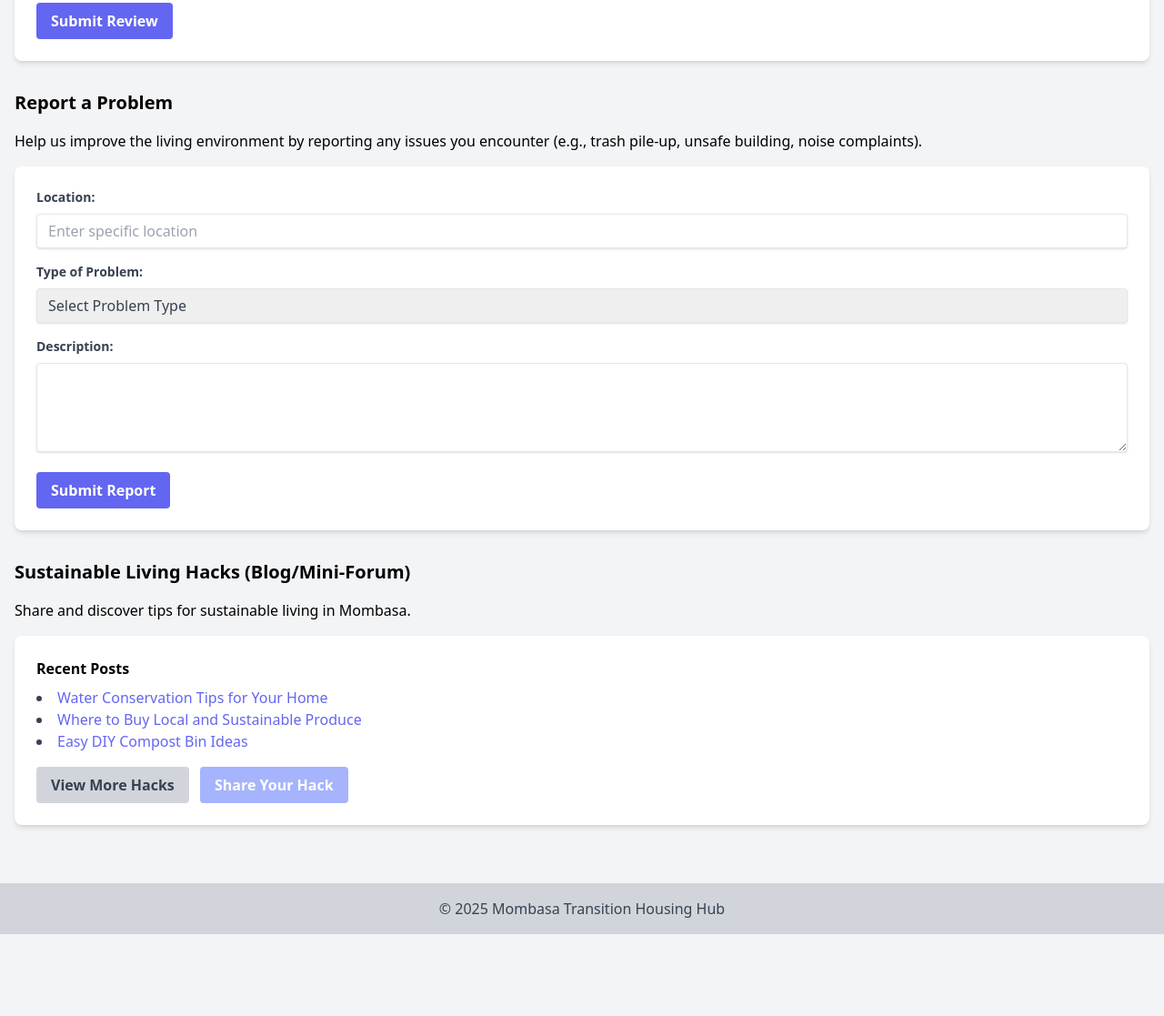
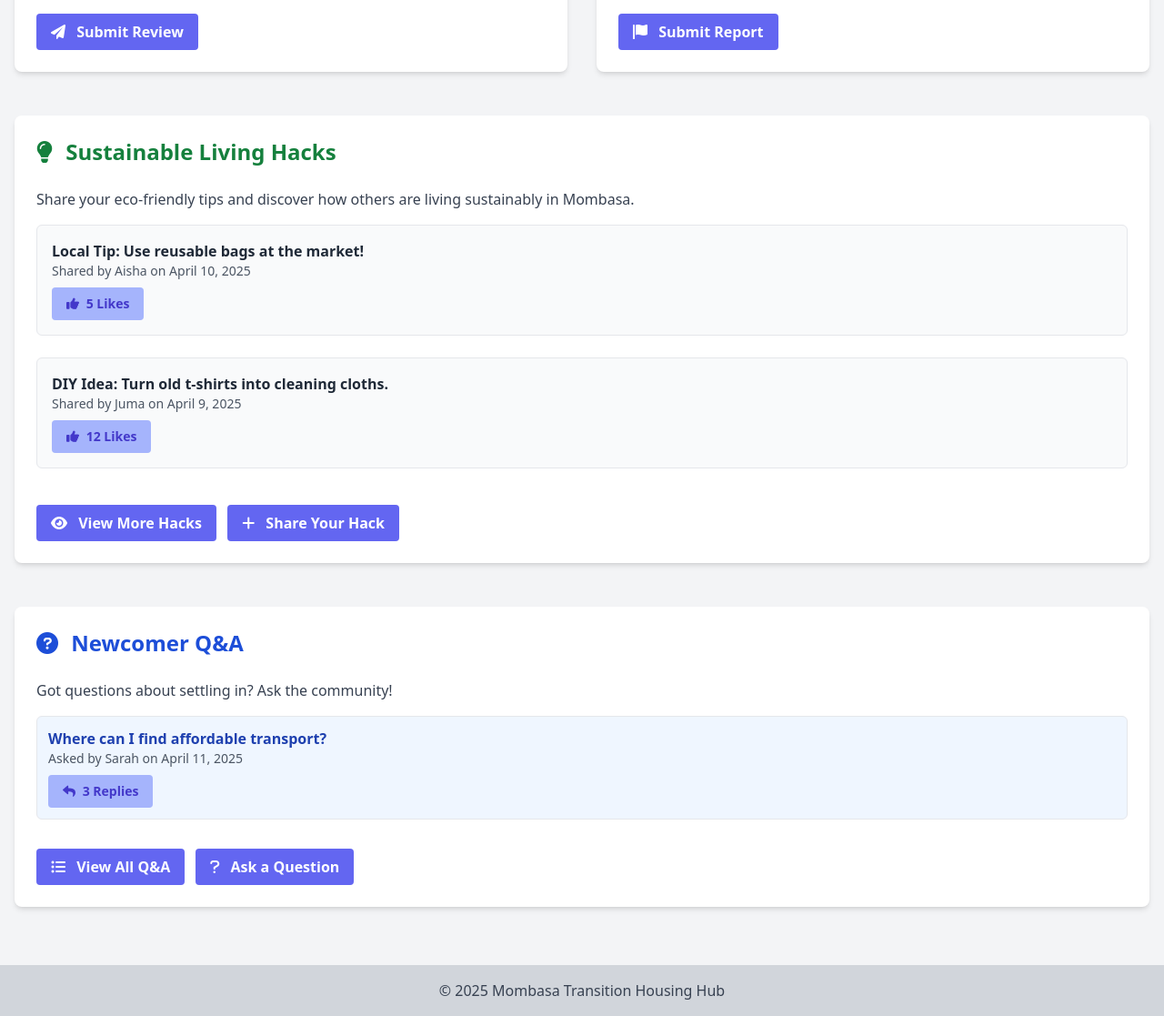
Before and after one commit to fnabwire/mombasa_housing_hub, a plain HTML site: page community.html in a window 1280 px wide. Shown: the part 573-1690 px from the top of the page at 91% size. Before the commit the page ends 1600 px from the top, so only its background shows below. Drawn offline with nearby package versions, Linux system fonts and the light colour scheme.

Commit message:
communityupdates

```diff
--- a/community.html
+++ b/community.html
@@ -5,34 +5,34 @@
     <meta name="viewport" content="width=device-width, initial-scale=1.0">
     <title>Community - Mombasa Transition Housing Hub</title>
     <script src="https://cdn.tailwindcss.com"></script>
+    <link rel="stylesheet" href="https://cdnjs.cloudflare.com/ajax/libs/font-awesome/6.0.0/css/all.min.css" integrity="sha512-9usAa10IRO0HhonpyAIVpjrylPvoDwiPUiKdWk5t3PyolY1cOd4DSE0Ga+ri4AuTroPR5aQvXU9xC6qOPnzFeg==" crossorigin="anonymous" referrerpolicy="no-referrer" />
 </head>
 <body class="bg-gray-100 font-sans">
-    <header class="bg-indigo-500 text-white py-4">
-        <div class="container mx-auto px-4">
-            <h1 class="text-2xl font-bold">Community</h1>
-            <p class="text-sm">Share Experiences, Report Issues, and Connect with Locals</p>
+    <header class="bg-indigo-500 text-white py-6">
+        <div class="container mx-auto px-4 flex justify-between items-center">
+            <h1 class="text-2xl font-bold"><i class="fas fa-users mr-2"></i> Community Hub</h1>
+            <nav>
+                <ul class="flex space-x-4">
+                    <li><a href="index.html" class="hover:text-indigo-200"><i class="fas fa-home mr-1"></i> Home</a></li>
+                    <li><a href="listings.html" class="hover:text-indigo-200"><i class="fas fa-list mr-1"></i> Housing</a></li>
+                    <li><a href="ecoliving.html" class="hover:text-indigo-200"><i class="fas fa-leaf mr-1"></i> Eco-Living</a></li>
+                    <li><a href="community.html" class="hover:text-indigo-200"><i class="fas fa-comments mr-1"></i> Community</a></li>
+                </ul>
+            </nav>
         </div>
     </header>
 
-    <nav class="bg-gray-200 py-2">
-        <div class="container mx-auto px-4">
-            <ul class="flex space-x-4">
-                <li><a href="index.html" class="hover:text-indigo-500">Home</a></li>
-                <li><a href="listings.html" class="hover:text-indigo-500">Housing Listings</a></li>
-                <li><a href="ecoliving.html" class="hover:text-indigo-500">Eco-Living</a></li>
-                <li><a href="community.html" class="hover:text-indigo-500">Community</a></li>
-            </ul>
-        </div>
-    </nav>
+    <main class="container mx-auto py-8 px-4">
+        <section class="mb-12">
+            <h2 class="text-2xl font-semibold mb-6 text-indigo-700"><i class="fas fa-bullhorn mr-2"></i> Share Your Voice</h2>
+            <p class="mb-4 text-gray-700">Connect with fellow newcomers and long-term residents. Share your housing experiences and help build a supportive community.</p>
 
-    <main class="container mx-auto py-8 px-4">
-        <section class="mb-8">
-            <h2 class="text-xl font-semibold mb-4">Leave a Review</h2>
-            <p class="mb-4">Share your experiences with temporary housing in Mombasa to help other newcomers.</p>
+            <div class="grid grid-cols-1 md:grid-cols-2 gap-8">
                 <div class="bg-white rounded-lg shadow-md p-6">
+                    <h3 class="font-semibold text-lg mb-4 text-indigo-600"><i class="fas fa-star-half-alt mr-2"></i> Leave a Housing Review</h3>
                     <form>
                         <div class="mb-4">
-                        <label for="housingId" class="block text-gray-700 text-sm font-bold mb-2">Housing (e.g., Bedsitter in Nyali):</label>
+                            <label for="housingId" class="block text-gray-700 text-sm font-bold mb-2">Housing (e.g., "Bedsitter near City Mall"):</label>
                             <input type="text" id="housingId" class="shadow appearance-none border rounded w-full py-2 px-3 text-gray-700 leading-tight focus:outline-none focus:shadow-outline" placeholder="Enter housing description">
                         </div>
                         <div class="mb-4">
@@ -43,15 +43,12 @@
                             <label for="reviewText" class="block text-gray-700 text-sm font-bold mb-2">Your Review:</label>
                             <textarea id="reviewText" rows="4" class="shadow appearance-none border rounded w-full py-2 px-3 text-gray-700 leading-tight focus:outline-none focus:shadow-outline"></textarea>
                         </div>
-                    <button class="bg-indigo-500 hover:bg-indigo-700 text-white font-bold py-2 px-4 rounded focus:outline-none focus:shadow-outline">Submit Review</button>
+                        <button class="bg-indigo-500 hover:bg-indigo-700 text-white font-bold py-2 px-4 rounded focus:outline-none focus:shadow-outline"><i class="fas fa-paper-plane mr-2"></i> Submit Review</button>
                     </form>
                 </div>
-        </section>
 
-        <section class="mb-8">
-            <h2 class="text-xl font-semibold mb-4">Report a Problem</h2>
-            <p class="mb-4">Help us improve the living environment by reporting any issues you encounter (e.g., trash pile-up, unsafe building, noise complaints).</p>
                 <div class="bg-white rounded-lg shadow-md p-6">
+                    <h3 class="font-semibold text-lg mb-4 text-red-600"><i class="fas fa-exclamation-triangle mr-2"></i> Report an Issue</h3>
                     <form>
                         <div class="mb-4">
                             <label for="location" class="block text-gray-700 text-sm font-bold mb-2">Location:</label>
@@ -61,40 +58,102 @@
                             <label for="problemType" class="block text-gray-700 text-sm font-bold mb-2">Type of Problem:</label>
                             <select id="problemType" class="shadow appearance-none border rounded w-full py-2 px-3 text-gray-700 leading-tight focus:outline-none focus:shadow-outline">
                                 <option value="">Select Problem Type</option>
-                            <option value="trash">Trash Pile-Up</option>
-                            <option value="safety">Unsafe Building Condition</option>
-                            <option value="noise">Noise Complaint</option>
-                            <option value="other">Other</option>
+                                <option value="trash"><i class="fas fa-trash mr-1"></i> Trash Pile-Up</option>
+                                <option value="safety"><i class="fas fa-shield-alt mr-1"></i> Unsafe Building Condition</option>
+                                <option value="noise"><i class="fas fa-volume-up mr-1"></i> Noise Complaint</option>
+                                <option value="other"><i class="fas fa-question-circle mr-1"></i> Other</option>
                             </select>
                         </div>
                         <div class="mb-4">
                             <label for="description" class="block text-gray-700 text-sm font-bold mb-2">Description:</label>
                             <textarea id="description" rows="4" class="shadow appearance-none border rounded w-full py-2 px-3 text-gray-700 leading-tight focus:outline-none focus:shadow-outline"></textarea>
                         </div>
-                    <button class="bg-indigo-500 hover:bg-indigo-700 text-white font-bold py-2 px-4 rounded focus:outline-none focus:shadow-outline">Submit Report</button>
+                        <button class="bg-indigo-500 hover:bg-indigo-700 text-white font-bold py-2 px-4 rounded focus:outline-none focus:shadow-outline"><i class="fas fa-flag mr-2"></i> Submit Report</button>
                     </form>
+                </div>
             </div>
         </section>
 
-        <section class="mb-8">
-            <h2 class="text-xl font-semibold mb-4">Sustainable Living Hacks (Blog/Mini-Forum)</h2>
-            <p class="mb-4">Share and discover tips for sustainable living in Mombasa.</p>
-            <div class="bg-white rounded-lg shadow-md p-6">
-                <h3 class="font-semibold mb-2">Recent Posts</h3>
-                <ul class="list-disc list-inside text-gray-700">
-                    <li><a href="#" class="text-indigo-500 hover:underline">Water Conservation Tips for Your Home</a></li>
-                    <li><a href="#" class="text-indigo-500 hover:underline">Where to Buy Local and Sustainable Produce</a></li>
-                    <li><a href="#" class="text-indigo-500 hover:underline">Easy DIY Compost Bin Ideas</a></li>
-                </ul>
-                <button class="bg-gray-300 hover:bg-gray-400 text-gray-700 font-bold py-2 px-4 rounded focus:outline-none focus:shadow-outline mt-4">View More Hacks</button>
-                <button class="bg-indigo-300 hover:bg-indigo-400 text-white font-bold py-2 px-4 rounded focus:outline-none focus:shadow-outline mt-4 ml-2">Share Your Hack</button>
+        <section class="mb-12 bg-white rounded-lg shadow-md p-6">
+            <h2 class="text-2xl font-semibold mb-6 text-green-700"><i class="fas fa-lightbulb mr-2"></i> Sustainable Living Hacks</h2>
+            <p class="mb-4 text-gray-700">Share your eco-friendly tips and discover how others are living sustainably in Mombasa.</p>
+
+            <div id="hacks-container">
+                <div class="mb-6 p-4 border rounded-md bg-gray-50">
+                    <p class="font-semibold text-gray-800">Local Tip: Use reusable bags at the market!</p>
+                    <p class="text-gray-600 text-sm">Shared by Aisha on April 10, 2025</p>
+                    <button class="bg-indigo-300 hover:bg-indigo-400 text-indigo-700 font-bold py-2 px-4 rounded focus:outline-none focus:shadow-outline text-sm mt-2"><i class="fas fa-thumbs-up mr-1"></i> 5 Likes</button>
                 </div>
+                <div class="mb-6 p-4 border rounded-md bg-gray-50">
+                    <p class="font-semibold text-gray-800">DIY Idea: Turn old t-shirts into cleaning cloths.</p>
+                    <p class="text-gray-600 text-sm">Shared by Juma on April 9, 2025</p>
+                    <button class="bg-indigo-300 hover:bg-indigo-400 text-indigo-700 font-bold py-2 px-4 rounded focus:outline-none focus:shadow-outline text-sm mt-2"><i class="fas fa-thumbs-up mr-1"></i> 12 Likes</button>
+                </div>
+                </div>
+
+            <button class="bg-indigo-500 hover:bg-indigo-700 text-white font-bold py-2 px-4 rounded focus:outline-none focus:shadow-outline mt-4"><i class="fas fa-eye mr-2"></i> View More Hacks</button>
+            <button class="bg-indigo-500 hover:bg-indigo-700 text-white font-bold py-2 px-4 rounded focus:outline-none focus:shadow-outline mt-4 ml-2"><i class="fas fa-plus mr-2"></i> Share Your Hack</button>
+        </section>
+
+        <section class="bg-white rounded-lg shadow-md p-6">
+            <h2 class="text-2xl font-semibold mb-6 text-blue-700"><i class="fas fa-question-circle mr-2"></i> Newcomer Q&A</h2>
+            <p class="mb-4 text-gray-700">Got questions about settling in? Ask the community!</p>
+            <div id="qna-container">
+                <div class="mb-4 p-3 border rounded-md bg-blue-50">
+                    <p class="font-semibold text-blue-800">Where can I find affordable transport?</p>
+                    <p class="text-gray-600 text-sm">Asked by Sarah on April 11, 2025</p>
+                    <button class="bg-indigo-300 hover:bg-indigo-400 text-indigo-700 font-bold py-2 px-4 rounded focus:outline-none focus:shadow-outline text-sm mt-2"><i class="fas fa-reply mr-1"></i> 3 Replies</button>
+                </div>
+                </div>
+            <button class="bg-indigo-500 hover:bg-indigo-700 text-white font-bold py-2 px-4 rounded focus:outline-none focus:shadow-outline mt-4"><i class="fas fa-list-ul mr-2"></i> View All Q&A</button>
+            <button class="bg-indigo-500 hover:bg-indigo-700 text-white font-bold py-2 px-4 rounded focus:outline-none focus:shadow-outline mt-4 ml-2"><i class="fas fa-question mr-2"></i> Ask a Question</button>
         </section>
 
     </main>
 
-    <footer class="bg-gray-300 py-4 text-center text-gray-700">
+    <footer class="bg-gray-300 py-4 text-center text-gray-700 mt-8">
         <p>&copy; 2025 Mombasa Transition Housing Hub</p>
     </footer>
+
+    <script>
+        // Basic JavaScript for potential interactivity (expand as needed)
+        // You would typically fetch and submit data using JavaScript and backend services.
+        document.addEventListener('DOMContentLoaded', () => {
+            // Example: Adding a simple alert for submitting a review
+            const reviewForm = document.querySelector('section:nth-of-type(1) form');
+            if (reviewForm) {
+                reviewForm.addEventListener('submit', (event) => {
+                    event.preventDefault();
+                    alert('Review submitted (functionality not yet implemented)');
+                    // In a real application, you would send this data to a server.
+                });
+            }
+
+            const reportForm = document.querySelector('section:nth-of-type(2) form');
+            if (reportForm) {
+                reportForm.addEventListener('submit', (event) => {
+                    event.preventDefault();
+                    alert('Problem reported (functionality not yet implemented)');
+                    // In a real application, you would send this data to a server.
+                });
+            }
+
+            const shareHackButton = document.querySelector('section:nth-of-type(3) button:last-child');
+            if (shareHackButton) {
+                shareHackButton.addEventListener('click', () => {
+                    alert('Share your hack (functionality not yet implemented)');
+                    // You would typically display a form for sharing a hack.
+                });
+            }
+
+            const askQuestionButton = document.querySelector('section:nth-of-type(4) button:last-child');
+            if (askQuestionButton) {
+                askQuestionButton.addEventListener('click', () => {
+                    alert('Ask a question (functionality not yet implemented)');
+                    // You would typically display a form for asking a question.
+                });
+            }
+        });
+    </script>
 </body>
 </html>
```
Lines whose indentation alone changed are shown as unchanged.
